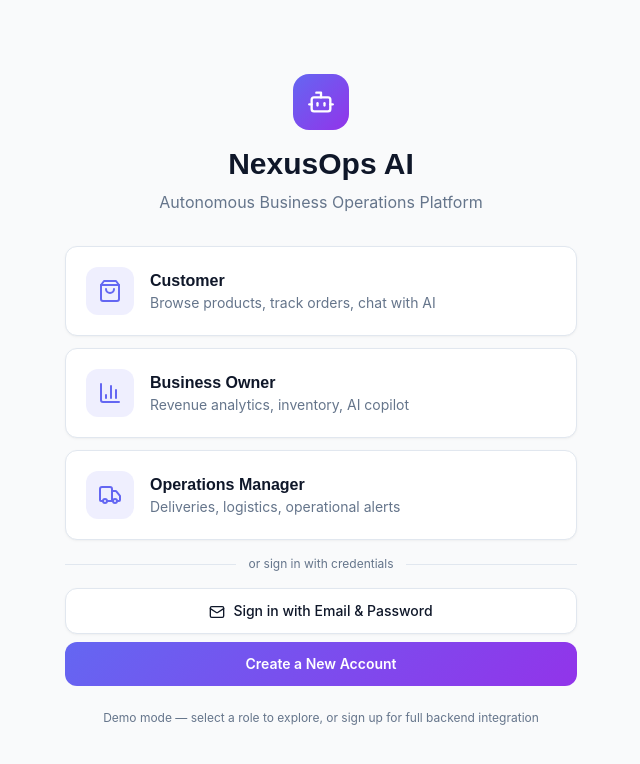
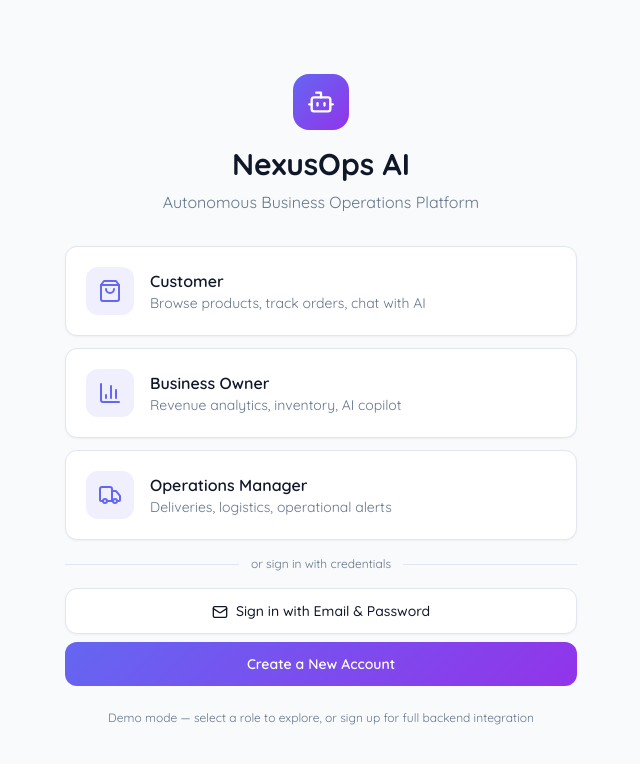
Before and after one commit to arshadahmedjwork-create/aryan-backend, a React (Vite) app: page / in a window 1280 px wide. Shown: the top 764 px of the page, without its empty margins (319-959 px from the left). Built offline with nearby package versions, Linux system fonts and the light colour scheme; no server answers; the HTML template or start-up script is replaced by a standard one.

Commit message:
Switch to Quicksand font
Co-authored-by: Arivunithildr <88527356+Arivunithildr@users.noreply.github.com>

```diff
--- a/src/index.css
+++ b/src/index.css
@@ -6,8 +6,8 @@
 
 @layer base {
   :root {
-    --font-display: 'Plus Jakarta Sans', sans-serif;
-    --font-body: 'Inter', sans-serif;
+    --font-display: 'Quicksand', sans-serif;
+    --font-body: 'Quicksand', sans-serif;
 
     --background: 210 20% 98%;
     --foreground: 222 47% 11%;
--- a/tailwind.config.ts
+++ b/tailwind.config.ts
@@ -14,8 +14,8 @@ export default {
     },
     extend: {
       fontFamily: {
-        display: ["'Plus Jakarta Sans'", "sans-serif"],
-        body: ["'Inter'", "sans-serif"],
+        display: ["'Quicksand'", "sans-serif"],
+        body: ["'Quicksand'", "sans-serif"],
       },
       colors: {
         border: "hsl(var(--border))",
```
